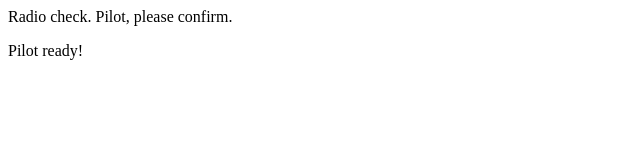
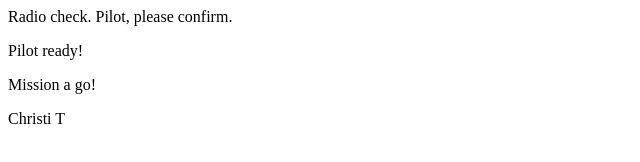
Before and after one commit to NinoGotti5/communication-log, a plain HTML site: page index.html in a window 1280 px wide. Shown: the whole page, without its empty margins (0-640 px from the left). Drawn offline with Linux system fonts and the light colour scheme.

Commit message:
Added name

```diff
--- a/index.html
+++ b/index.html
@@ -4,5 +4,9 @@
 
       <p>Pilot ready!</p>
 
+      <p>Mission a go!</p>
+
+      <p>Christi T</p>
+
    </body>
 </html>
```
